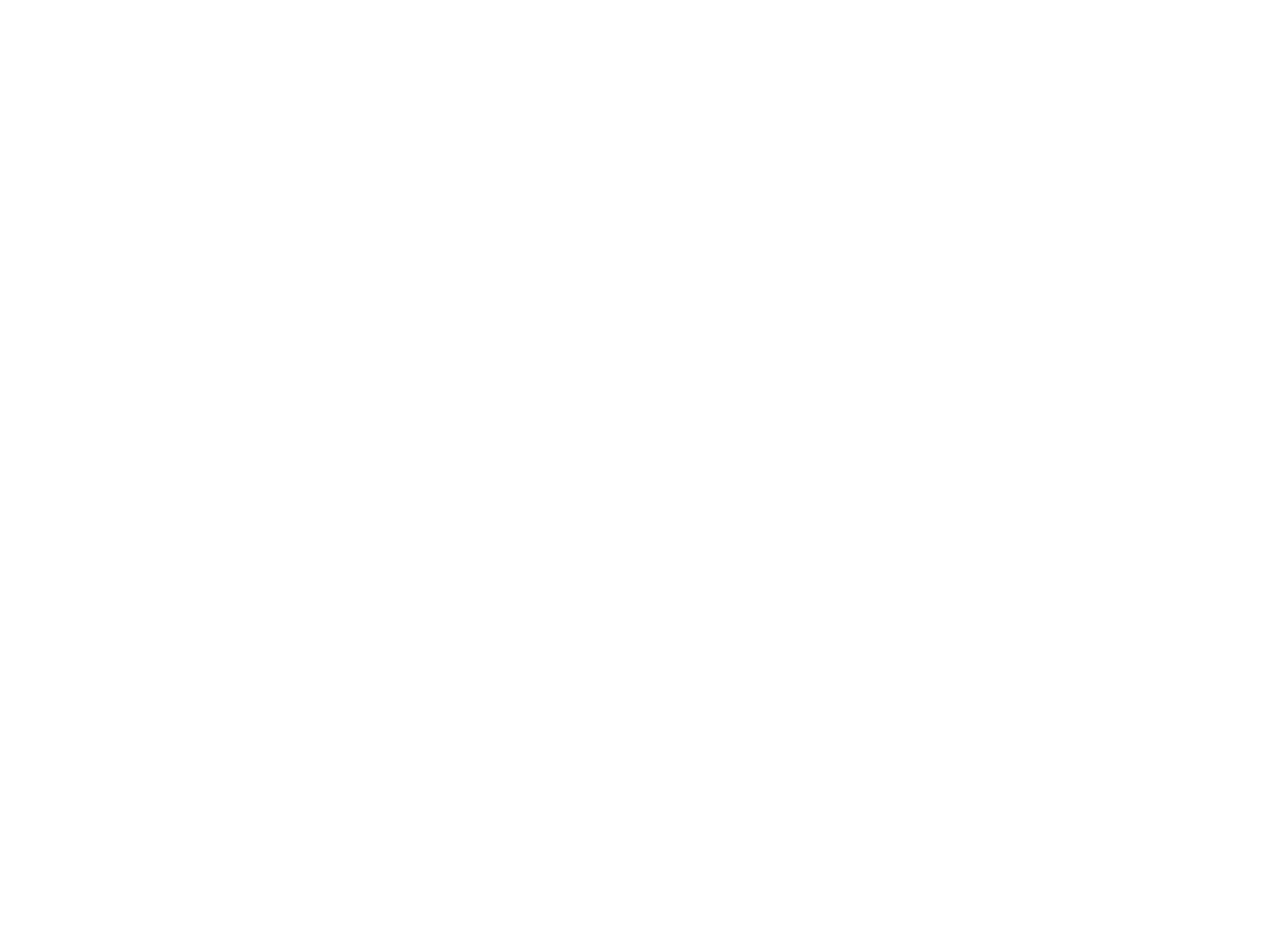
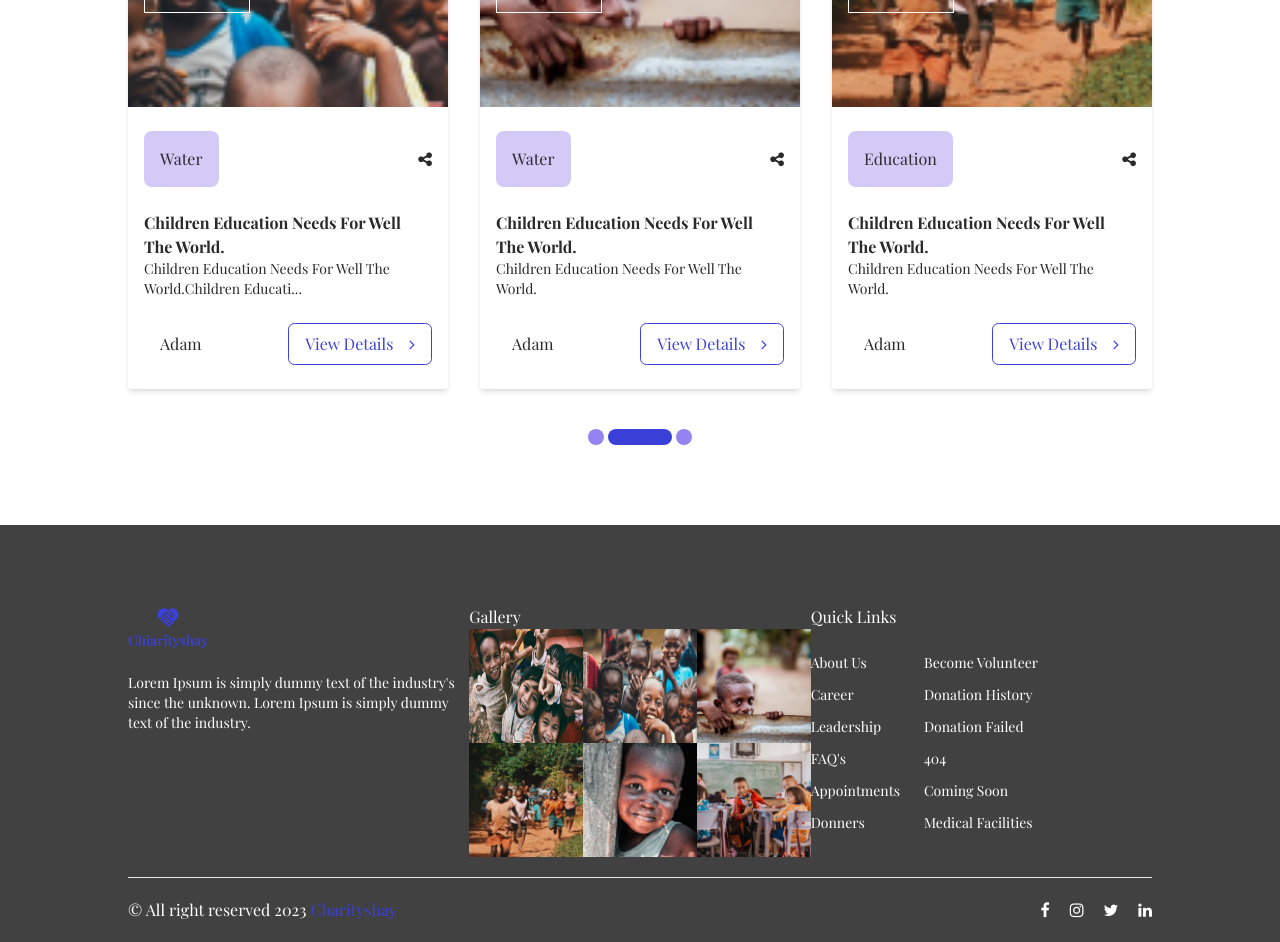
Before and after one commit to RajniAttri/CharityConnect, a React (Vite) app: page / in a window 1280 px wide. Shown: the part 5800-6742 px from the top of the page. Before the commit the page ends 5723 px from the top, so only its background shows below. Built offline with nearby package versions, Linux system fonts and the light colour scheme; a web font is replaced by a local one.

Commit message:
created components : blog section,blog card,footer

```diff
--- a/src/components/layout/Footer.jsx
+++ b/src/components/layout/Footer.jsx
@@ -0,0 +1,96 @@
+import React from 'react'
+import Logo from "../../assets/images/logo.png";
+import image1 from "../../assets/images/Rectangle 2.png";
+import image2 from "../../assets/images/Rectangle 5.png";
+import image3 from "../../assets/images/Rectangle 13.png";
+import image4 from "../../assets/images/Rectangle 14.png";
+import image5 from "../../assets/images/Rectangle 15.png";
+import image6 from "../../assets/images/Rectangle 16.png";
+function Footer() {
+  return (
+    <footer className="px-6 md:px-32  mt-20 pt-20 gap-8 items-center text-white bg-[#414141] ">
+      <div className="flex flex-col md:flex-row justify-between ">
+        <div className="flex flex-col gap-6 w-1/3 md:w-full">
+          <img src={Logo} alt="" className="w-20" />
+          <p className=" text-sm ">
+            Lorem Ipsum is simply dummy text of the industry's since the
+            unknown. Lorem Ipsum is simply dummy text of the industry.
+          </p>
+        </div>
+
+        <div className=" w-1/3 md:w-full">
+          <h3>Gallery</h3>
+          <div className=" flex flex-wrap">
+            <img src={image1} alt="" className="w-full md:w-1/3" />
+            <img src={image2} alt="" className="w-full md:w-1/3" />
+            <img src={image3} alt="" className="w-full md:w-1/3" />
+            <img src={image4} alt="" className="w-full md:w-1/3" />
+            <img src={image5} alt="" className="w-full md:w-1/3" />
+            <img src={image6} alt="" className="w-full md:w-1/3" />
+          </div>
+        </div>
+
+        <div className=" w-1/3 md:w-full flex flex-col gap-6">
+          <h3>Quick Links</h3>
+          <div className="flex flex-row gap-6  text-sm ">
+            <ul className=" list-none flex flex-col gap-3 items-start ">
+              <li>
+                <a href="#"> About Us</a>
+              </li>
+              <li>
+                <a href="#"> Career</a>
+              </li>
+              <li>
+                <a href="#"> Leadership</a>
+              </li>
+              <li>
+                <a href="#"> FAQ's</a>
+              </li>
+              <li>
+                <a href="#"> Appointments</a>
+              </li>
+              <li>
+                <a href="#"> Donners</a>
+              </li>
+            </ul>
+
+            <ul className="list-none flex flex-col gap-3 items-start ">
+              <li>
+                <a href="#"> Become Volunteer</a>
+              </li>
+              <li>
+                <a href="#"> Donation History</a>
+              </li>
+              <li>
+                <a href="#"> Donation Failed</a>
+              </li>
+              <li>
+                <a href="#"> 404</a>
+              </li>
+              <li>
+                <a href="#"> Coming Soon</a>
+              </li>
+              <li>
+                <a href="#"> Medical Facilities </a>
+              </li>
+            </ul>
+          </div>
+        </div>
+      </div>
+      <div className="flex flex-col md:flex-row py-5 border-t mt-5 justify-between items-center">
+        <p>
+          © All right reserved 2023{" "}
+          <span className="text-primary-color">Charityshay</span>
+        </p>
+        <div className="flex flex-row gap-5">
+          <i class="fa fa-facebook-f"></i>
+          <i class="fa fa-instagram"></i>
+          <i class="fa fa-twitter"></i>
+          <i class="fa fa-linkedin"></i>
+        </div>
+      </div>
+    </footer>
+  );
+}
+
+export default Footer
--- a/src/pages/home/Home.jsx
+++ b/src/pages/home/Home.jsx
@@ -13,6 +13,8 @@
 import EventSection from "./components/EventSection";
 import StatisticsSection from "./components/StatisticsSection";
 import ReviewSection from "./components/ReviewSection";
+import BlogSection from "./components/BlogSection";
+import Footer from "../../components/layout/Footer";
 
 function Home() {
   const OuterCircle = () => {
@@ -50,22 +52,8 @@
      <ReviewSection></ReviewSection>
 
       {/* section news and blog  */}
-      <section className="mx-6 md:mx-32 flex flex-col items-center my-20 gap-10">
-        <p className=" text-3xl md:text-5xl font-bold text-center ">
-          Latest News From <br /> Givest Blog
-        </p>
-        <div className="flex flex-col gap-8 lg:flex-row">
-          {/* card 2  */}
-
-          {/* card 3 */}
-        </div>
-
-        <div className="flex flex-row gap-1 ">
-          <div className="w-4 h-4 rounded-lg bg-[#9483F1]"></div>
-          <div className="w-16 h-4 rounded-lg bg-primary-color"></div>
-          <div className="w-4 h-4 rounded-lg bg-[#9483F1]"></div>
-        </div>
-      </section>
+  <BlogSection></BlogSection>
+  <Footer></Footer>
     </div>
   );
 }
--- /dev/null
+++ b/src/pages/home/components/BlogCard.jsx
@@ -0,0 +1,52 @@
+import React from 'react'
+import Button from '../../../components/Button';
+
+function BlogCard(props) {
+     const {image,day,month,category,title,description,author}=props;
+        const maxDescriptionLength = 60; // max letters
+        const truncatedDescription =
+   description.length > maxDescriptionLength
+     ? `${description.substring(0, maxDescriptionLength)}...`
+     : description;
+  return (
+    <section className="flex flex-col gap-6 pb-6 w-full lg:1/3 shadow-md">
+      <div className=" relative w-full  ">
+        <img src={image} alt="" className="w-full" />
+        <div className="absolute top-[5%] left-[5%] ">
+          <div className="bg-primary-color text-white text-center w-fit py-4 px-6">
+            <p className=" text-3xl md:text-5xl font-bold text-center ">
+              {day}
+            </p>
+            <p>{month}</p>
+          </div>
+          <div className=" relative top-[-40] bg-transparent p-10 border border-white">
+            {" "}
+            .
+          </div>
+        </div>
+      </div>
+      <div className="flex flex-row justify-between px-4 items-center">
+        <p className="p-4 bg-[#D3CAF8] w-fit rounded-lg"> {category}</p>
+        <i class="fa fa-share-alt"></i>
+      </div>
+      <div className=" px-4">
+        <p className="font-bold">{title}</p>
+        <p className="text-sm">{truncatedDescription}</p>
+      </div>
+
+      <div className="px-4 flex flex-row justify-between">
+        <div className="flex flex-row items-center gap-4 ">
+          <i class="fas fa-user-alt"></i>
+          <p>{author}</p>
+        </div>
+        <Button
+          text="View Details"
+          type="secondary-button"
+          icon={<i class="fa fa-angle-right"></i>}
+        ></Button>
+      </div>
+    </section>
+  );
+}
+
+export default BlogCard
--- /dev/null
+++ b/src/pages/home/components/BlogSection.jsx
@@ -0,0 +1,53 @@
+import React from 'react'
+import BlogCard from './BlogCard';
+import image12 from "../../../assets/images/Rectangle 12.png";
+import image13 from "../../../assets/images/Rectangle 13.png";
+import image14 from "../../../assets/images/Rectangle 14.png";
+
+
+function BlogSection() {
+  return (
+    <section className="mx-6 md:mx-32 flex flex-col items-center my-20 gap-10">
+      <p className=" text-3xl md:text-5xl font-bold text-center ">
+        Latest News From <br /> Givest Blog
+      </p>
+      <div className="flex flex-col gap-8 lg:flex-row">
+        <BlogCard
+          image={image12}
+          day="25"
+          month="Febuary"
+          category="Water"
+          title="Children Education Needs For Well The World."
+          description="Children Education Needs For Well The World.Children Education Needs For Well The World.Children Education Needs For Well The World."
+          author="Adam"
+        ></BlogCard>
+        <BlogCard
+          image={image13}
+          day="25"
+          month="Febuary"
+          category="Water"
+          title="Children Education Needs For Well The World."
+          description="Children Education Needs For Well The World."
+          author="Adam"
+        ></BlogCard>
+        <BlogCard
+          image={image14}
+          day="25"
+          month="Febuary"
+          category="Education"
+          title="Children Education Needs For Well The World."
+          description="Children Education Needs For Well The World."
+          author="Adam"
+        ></BlogCard>
+      </div>
+
+      <div className="flex flex-row gap-1 ">
+        <div className="w-4 h-4 rounded-lg bg-[#9483F1]"></div>
+        <div className="w-16 h-4 rounded-lg bg-primary-color"></div>
+        <div className="w-4 h-4 rounded-lg bg-[#9483F1]"></div>
+      </div>
+    </section>
+  );
+}
+
+export default BlogSection
--- a/src/pages/home/components/ReviewCard.jsx
+++ b/src/pages/home/components/ReviewCard.jsx
@@ -14,7 +14,7 @@
       </div>
 
       <div className="flex flex-col gap-2">
-        <p className="font-medium text-2xl">Active Member</p>
+        <p className="font-medium text-2xl">{status}</p>
         <p className="">{role}</p>
       </div>
     </div>
```
Also changed, not shown: src/pages/home/components/Hero.jsx (+1 -8 lines).
